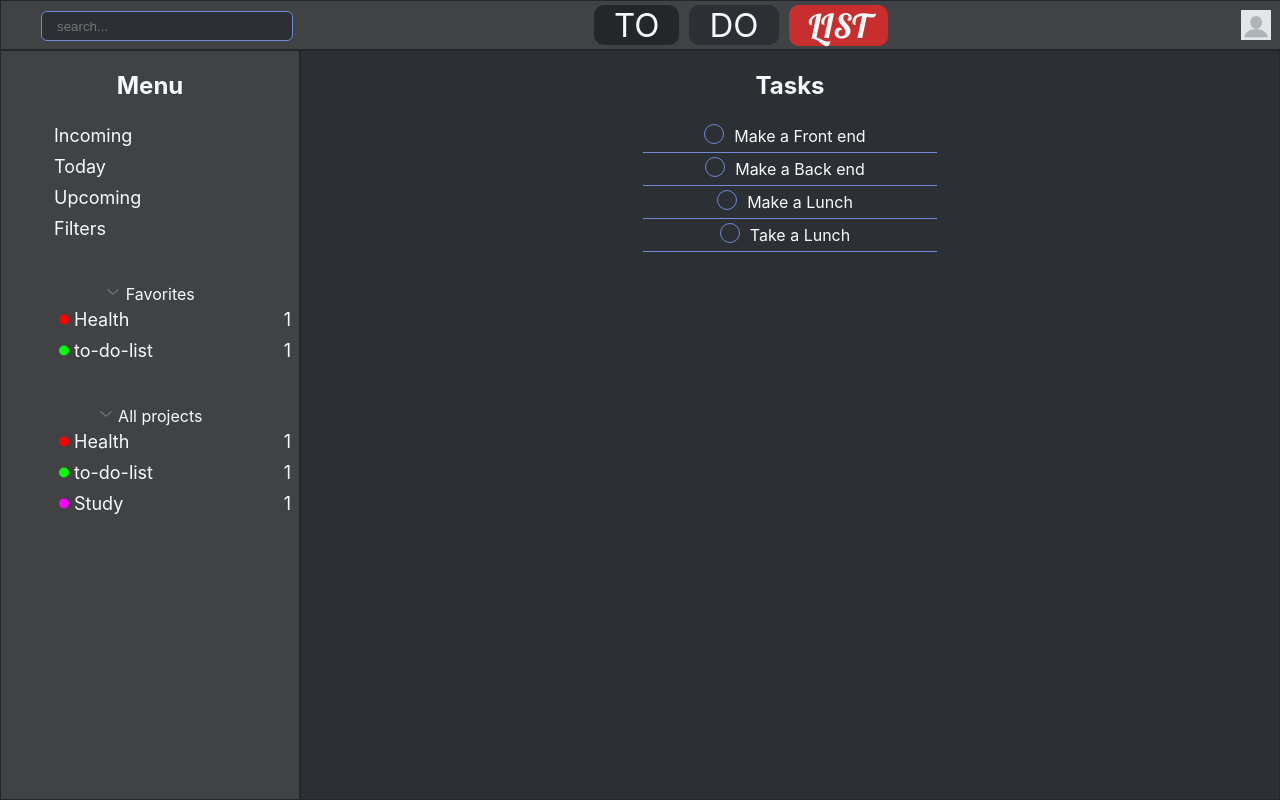
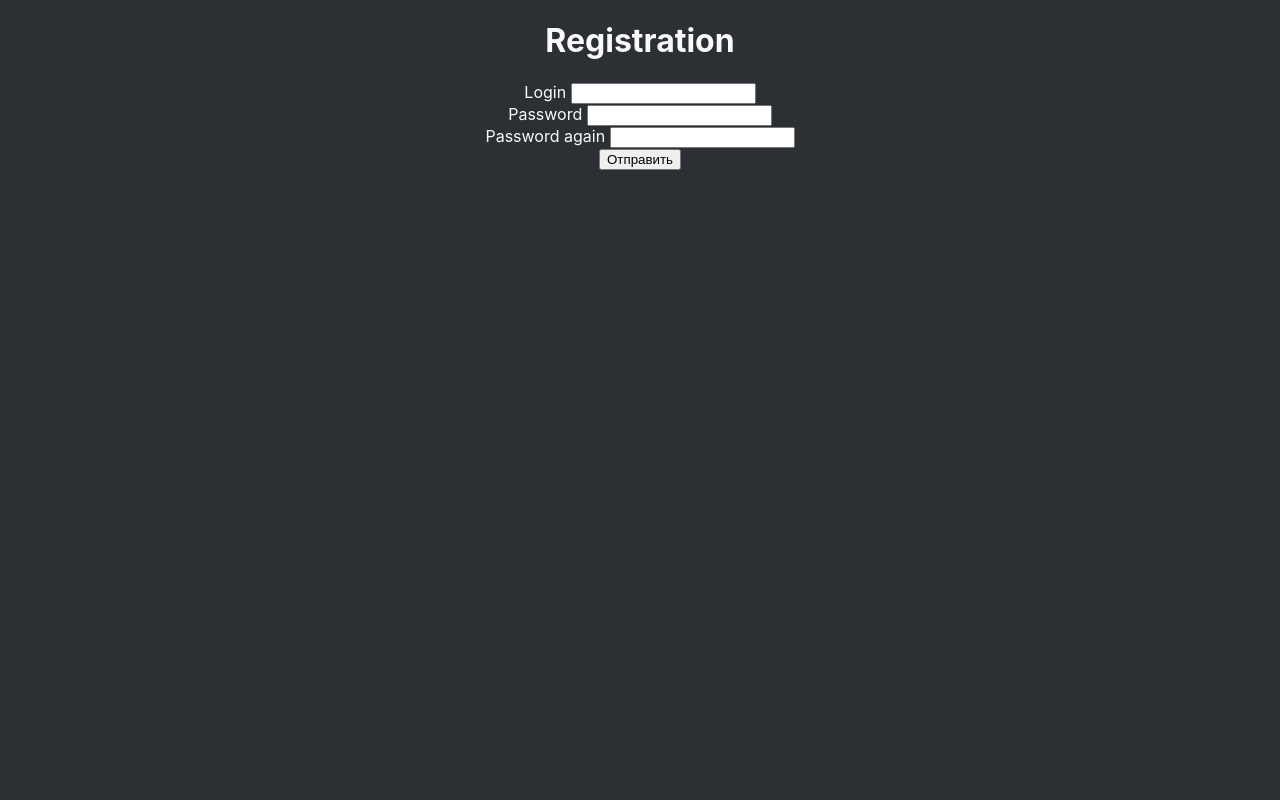
Before and after one commit to savukhin/my-todo-list, a React (Create React App) app in the folder client/: page /reg in a window 1280 px wide. Built offline with nearby package versions, Linux system fonts and the light colour scheme.

Commit message:
Added pages (reg and todo)

```diff
--- a/client/package.json
+++ b/client/package.json
@@ -10,6 +10,7 @@
     "react": "^18.0.0",
     "react-dom": "^18.0.0",
     "react-helmet": "^6.1.0",
+    "react-router-dom": "^6.3.0",
     "react-scripts": "5.0.1",
     "web-vitals": "^2.1.4"
   },
--- a/client/src/App.js
+++ b/client/src/App.js
@@ -1,16 +1,17 @@
 import './App.css';
-import Menu from './components/Menu/Menu.jsx'
-import Navbar from './components/Navbar/Navbar.jsx'
-import Tasks from './components/Tasks/Tasks.jsx'
+import RegistrationPage from './pages/Registration';
+import TodoListPage from './pages/TodoList';
+import { Route, BrowserRouter, Routes } from 'react-router-dom';
 
 function App() {
   return (
     <div className="App">
-      <div className="wrapper">
-        <Navbar />
-        <Menu />
-        <Tasks />
-      </div>
+      <BrowserRouter>
+        <Routes>
+          <Route exact path="/reg" element={<RegistrationPage />}></Route>
+          <Route exact path="/app" element={<TodoListPage />}></Route>
+        </Routes>
+      </BrowserRouter>
     </div>
   );
 }
--- a/client/src/index.js
+++ b/client/src/index.js
@@ -4,11 +4,10 @@ import './index.css';
 import App from './App';
 import reportWebVitals from './reportWebVitals';
 
+
 const root = ReactDOM.createRoot(document.getElementById('root'));
 root.render(
-  <React.StrictMode>
-    <App />
-  </React.StrictMode>
+  <App />
 );
 
 // If you want to start measuring performance in your app, pass a function
--- /dev/null
+++ b/client/src/pages/Registration/index.js
@@ -0,0 +1,42 @@
+import React, { Component } from 'react';
+import $ from "jquery";
+
+class RegistrationPage extends Component {
+    registerUser(event) {
+        event.preventDefault();
+        var x = document.getElementById('reg-form');
+        console.log(x);
+        // fetch('/api/register')
+    }
+
+    componentDidMount() {
+        this.form = document.getElementById('reg-form');
+        this.form.addEventListener("submit", this.registerUser);
+    }
+
+    componentWillUnmount() {
+        this.form.removeEventListener("submit", this.registerUser);
+    }
+
+    render() {
+        return (
+            <div>
+                <h1>Registration</h1>
+                <form id="reg-form">
+                    <label htmlFor="username">Login </label>
+                    <input id="username"></input>
+                    <br />
+                    <label htmlFor="password">Password </label>
+                    <input id="password"></input>
+                    <br />
+                    <label htmlFor="password2">Password again </label>
+                    <input id="password2"></input>
+                    <br />
+                    <input type="submit" value="Отправить" />
+                </form>
+            </div>
+        );
+    }
+}
+
+export default RegistrationPage;
--- /dev/null
+++ b/client/src/pages/TodoList/index.js
@@ -0,0 +1,18 @@
+import React, { Component } from 'react';
+import Menu from '../../components/Menu/Menu.jsx'
+import Navbar from '../../components/Navbar/Navbar.jsx'
+import Tasks from '../../components/Tasks/Tasks';
+
+class TodoListPage extends Component {
+  render() {
+      return (
+        <div className="wrapper">
+            <Navbar />
+            <Menu />
+            <Tasks />
+        </div>
+    );
+  }
+}
+
+export default TodoListPage;
```
Also changed, not shown: 1 other file (tests, documents, lock files or other folders).
